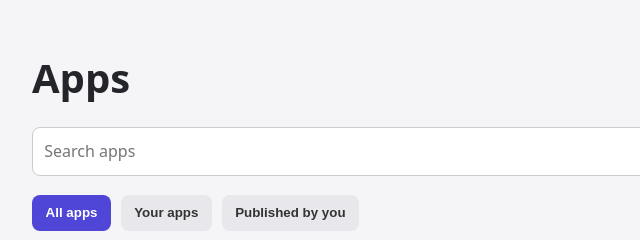
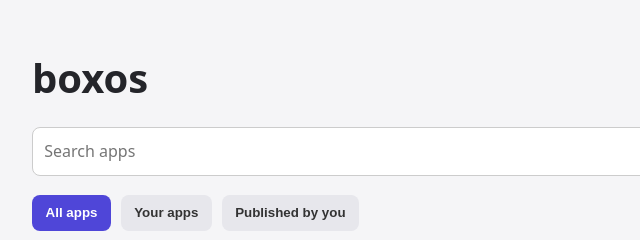
Before and after one commit to DKormann/boxOS, a plain HTML site: page examples/app-explorer.html in a window 1280 px wide. Shown: the full height of the page, 144-784 px from the left. Drawn offline with Linux system fonts and the light colour scheme; no server answers.

Commit message:
Link App Explorer header to BOXOS

```diff
--- a/examples/app-explorer.html
+++ b/examples/app-explorer.html
@@ -3,10 +3,10 @@
 <meta name="viewport" content="width=device-width,initial-scale=1">
 <title>BOXOS Apps</title>
 <style>
-:root{font:16px/1.5 system-ui,sans-serif;color:#24252a;background:#f5f5f7}*{box-sizing:border-box}main{width:min(58rem,calc(100% - 2rem));margin:6vh auto}header,.toolbar,.tabs,.actions,.pagination{display:flex;align-items:center;gap:.6rem;flex-wrap:wrap}header h1{margin:0 auto 0 0;font-size:2.5rem}.muted,#message{color:#707078}button{padding:.65rem .85rem;border:0;border-radius:.5rem;background:#4f46d8;color:white;font-weight:600;cursor:pointer}.secondary,.tabs button{background:#e7e7ec;color:#333}.tabs button.active{background:#4f46d8;color:white}.toolbar{margin:1.2rem 0}.toolbar input{flex:1}.grid{display:grid;grid-template-columns:repeat(auto-fill,minmax(16rem,1fr));gap:1rem}.card,.panel{background:white;border:1px solid #ddd;border-radius:.8rem;padding:1rem}.card{display:flex;flex-direction:column}.card h2{margin:0 0 1rem;font-size:1.15rem}.card small{margin-top:auto;color:#777}.card a{color:#4f46d8}input{width:100%;padding:.7rem;border:1px solid #ccc;border-radius:.5rem;font:inherit}label{display:block;margin:.75rem 0}.panel{margin:1rem 0}.empty{padding:2rem 0;color:#777}.pagination{justify-content:center;margin:1.4rem 0}.pagination button:disabled{opacity:.45;cursor:default}[hidden]{display:none!important}
+:root{font:16px/1.5 system-ui,sans-serif;color:#24252a;background:#f5f5f7}*{box-sizing:border-box}main{width:min(58rem,calc(100% - 2rem));margin:6vh auto}header,.toolbar,.tabs,.actions,.pagination{display:flex;align-items:center;gap:.6rem;flex-wrap:wrap}header h1{margin:0 auto 0 0;font-size:2.5rem}header h1 a{color:inherit;text-decoration:none}.muted,#message{color:#707078}button{padding:.65rem .85rem;border:0;border-radius:.5rem;background:#4f46d8;color:white;font-weight:600;cursor:pointer}.secondary,.tabs button{background:#e7e7ec;color:#333}.tabs button.active{background:#4f46d8;color:white}.toolbar{margin:1.2rem 0}.toolbar input{flex:1}.grid{display:grid;grid-template-columns:repeat(auto-fill,minmax(16rem,1fr));gap:1rem}.card,.panel{background:white;border:1px solid #ddd;border-radius:.8rem;padding:1rem}.card{display:flex;flex-direction:column}.card h2{margin:0 0 1rem;font-size:1.15rem}.card small{margin-top:auto;color:#777}.card a{color:#4f46d8}input{width:100%;padding:.7rem;border:1px solid #ccc;border-radius:.5rem;font:inherit}label{display:block;margin:.75rem 0}.panel{margin:1rem 0}.empty{padding:2rem 0;color:#777}.pagination{justify-content:center;margin:1.4rem 0}.pagination button:disabled{opacity:.45;cursor:default}[hidden]{display:none!important}
 </style>
 <main>
-  <header><h1>Apps</h1><button id="make-startup" class="secondary">Use as startup</button><span id="account"></span><button id="sign-in">Choose account</button><button id="sign-out" class="secondary" hidden>Sign out</button></header>
+  <header><h1><a id="home">boxos</a></h1><button id="make-startup" class="secondary">Use as startup</button><span id="account"></span><button id="sign-in">Choose account</button><button id="sign-out" class="secondary" hidden>Sign out</button></header>
   <div class="toolbar"><input id="search" placeholder="Search apps"><button id="show-publish">Publish an app</button></div>
   <form id="publish" class="panel" hidden>
     <h2>Publish an app</h2>
@@ -38,6 +38,7 @@ let currentPage = 0;
 const PAGE_SIZE = 9;
 const profileNames = new Map();
 const $ = id => document.getElementById(id);
+$("home").href = page.rootUrl;
 
 function stored(key) {
   try { return JSON.parse(localStorage.getItem(key) || "null"); }
```
